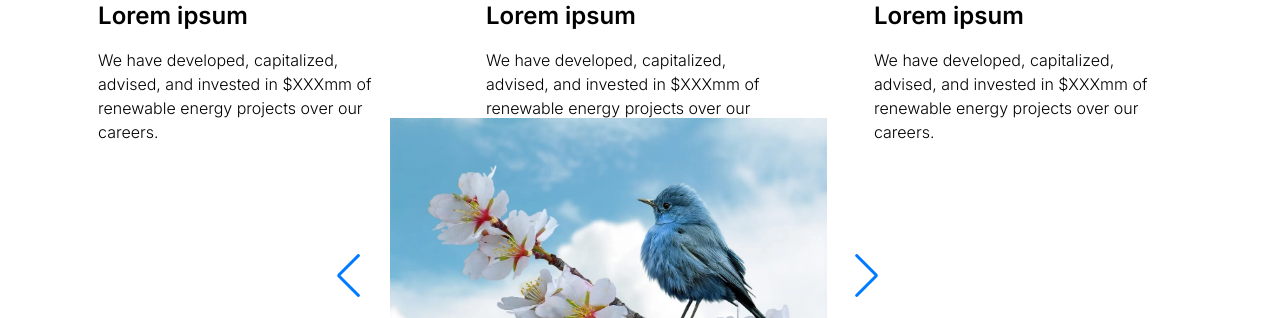
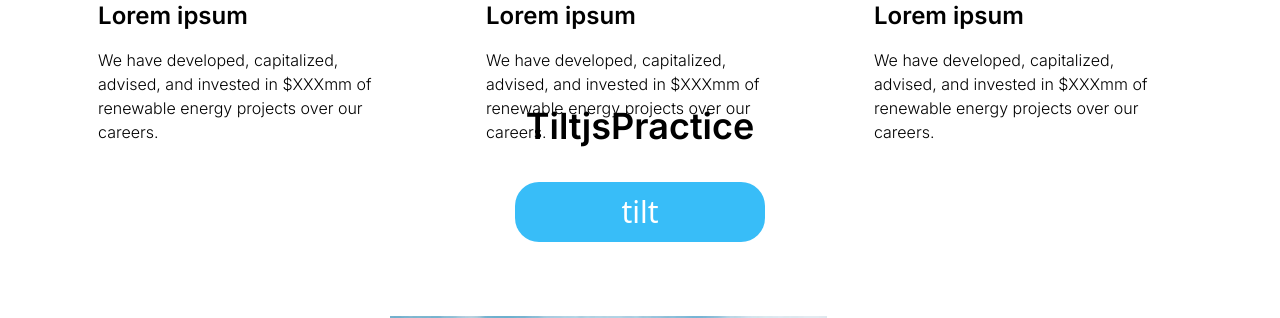
Before and after one commit to Seema-476/homepage-react, a React (Create React App) app: page /about in a window 1280 px wide. Shown: the part 1516-1834 px from the top of the page. Built offline with nearby package versions, Linux system fonts and the light colour scheme.

Commit message:
tilt js done

```diff
--- a/package.json
+++ b/package.json
@@ -15,6 +15,7 @@
     "react-scripts": "5.0.1",
     "react-simple-typewriter": "^5.0.1",
     "react-slick": "^0.30.2",
+    "react-tilt": "^1.0.2",
     "slick": "^1.12.2",
     "swiper": "^11.1.14",
     "typewriter-effect": "^2.21.0",
--- /dev/null
+++ b/src/common/TiltjsPractice.jsx
@@ -0,0 +1,28 @@
+import React from 'react'
+import { Tilt } from 'react-tilt'
+
+const TiltjsPractice = () => {
+    const defaultOptions = {
+        reverse: false,
+        max: 50,
+        perspective: 1000,
+        scale: 1.1,
+        speed: 1000,
+        transition: true,
+        axis: null,
+        reset: false,
+        easing: "cubic-bezier(.03,.98,.52,.99)",
+    }
+  return (
+      <div className='py-9'>
+          <div className='container'>
+              <h3 className='font-inter font-semibold text-4xl text-black text-center pb-9 animate__animated animate__flipInX animate__slow 1s'>TiltjsPractice </h3>
+              <Tilt options={defaultOptions} style={{ height: 50, width: 250 }} className='text-center mx-auto'>
+                  <div className='bg-sky-400 text-white text-3xl py-3 px-11 rounded-3xl'>tilt</div>
+              </Tilt>
+          </div>
+      </div>
+  )
+}
+
+export default TiltjsPractice
--- a/src/components/about/MapCards.jsx
+++ b/src/components/about/MapCards.jsx
@@ -4,7 +4,7 @@ import { MAP_CARDS } from '../../common/Helper'
 const MapCards = () => {
   return (
     <div className='container mx-auto py-14'>
-      <h3 className='font-inter font-semibold text-4xl text-black text-center pb-10'>Map Cards </h3>
+      <h3 className='font-inter font-semibold text-4xl text-black text-center pb-10 animate__animated animate__flipInX animate__slow	2s animate__infinite'>Map Cards </h3>
       <div className='flex flex-wrap flex-row -mx-3 justify-center'>
         {MAP_CARDS.map((obj, index) => (
           <div key={index} className='lg:w-[33.33%] sm:w-[50%] w-full px-3 flex justify-center lg:pb-6 pb-5'>
--- a/src/components/home/LoremMapCards.jsx
+++ b/src/components/home/LoremMapCards.jsx
@@ -5,7 +5,7 @@ import 'animate.css'
 const LoremMapCards = () => {
   return (
       <div className='container mx-auto py-14'>
-          <h3 className='font-inter font-semibold text-4xl text-black text-center pb-10 animate__animated animate__flipInX animate__delay__4s animate__infinite'>Lorem Map Cards </h3>
+          <h3 className='font-inter font-semibold text-4xl text-black text-center pb-10 animate__animated animate__flipInX animate__slow 1s animate__infinite'>Lorem Map Cards </h3>
           <div className='flex flex-wrap flex-row -mx-3 justify-center'>
               {LOREM_CARDS.map((items, text) => (
                   <div key={text} className='lg:w-[33.33%] sm:w-[50%] w-full px-3 flex justify-center lg:pb-6 pb-5'>
--- a/src/components/view/About.jsx
+++ b/src/components/view/About.jsx
@@ -3,12 +3,14 @@ import MapCards from '../about/MapCards'
 import Footer from '../../common/Footer'
 import Hero from '../../common/Hero'
 import SwiperSlider from '../about/SwiperSlider'
+import TiltjsPractice from '../../common/TiltjsPractice'
 
 const About = () => {
     return (
         <>
             <Hero />
             <MapCards />
+            <TiltjsPractice/>
             <SwiperSlider />
             <Footer className="!bg-deep-blue" />
         </>
```
Also changed, not shown: 1 other file (tests, documents, lock files or other folders).
